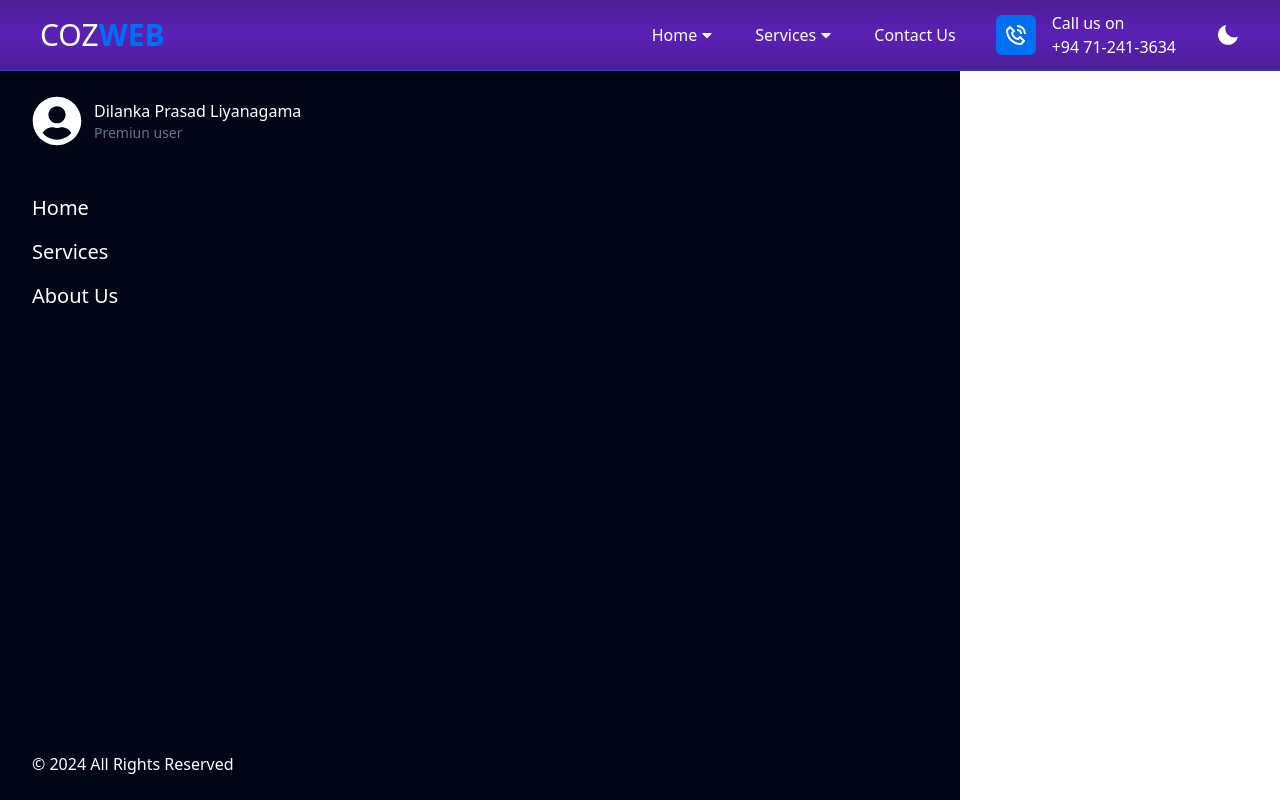
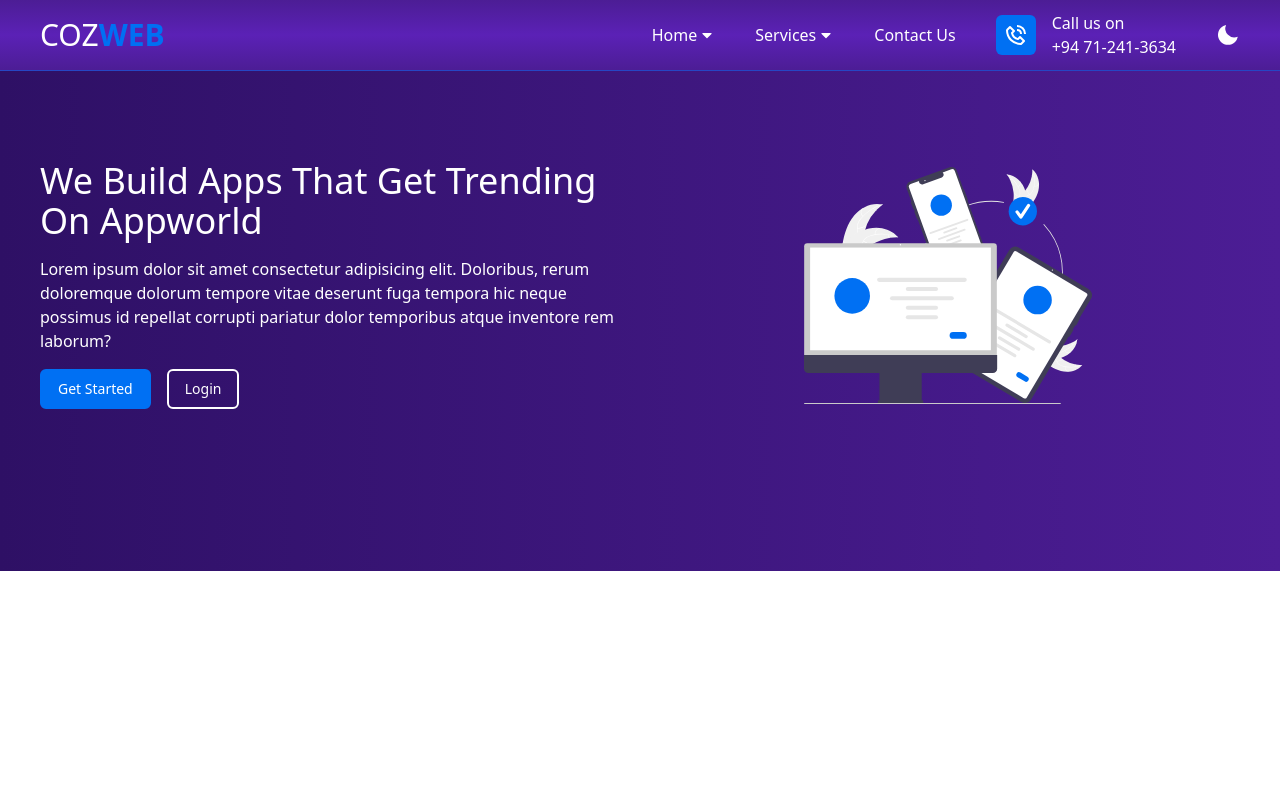
Before and after one commit to it21172878/cozweb, a React (Vite) app: page / in a window 1280 px wide. Built offline with nearby package versions, Linux system fonts and the light colour scheme.

Commit message:
Hero Section

```diff
--- a/src/components/hero/Hero.jsx
+++ b/src/components/hero/Hero.jsx
@@ -1,7 +1,35 @@
 // import React from 'react'
+import HeroImg from '../../assets/undraw_real_time_sync_re_nky7.svg';
 
 const Hero = () => {
-  return <div className=" h-[650px] bg-white dark:bg-black">Hero</div>;
+  return (
+    <div className=" h-[650px] md:h-[500px] bg-gradient-to-r from-violet-950 to-violet-900 pt-20">
+      <section className=" container flex flex-col items-center justify-between">
+        <div className=" grid grid-cols-1 md:grid-cols-2  items-center gap-8 text-white">
+          {/* hero text container */}
+          <div className=" flex flex-col items-center gap-4 text-center md:items-start md:text-left">
+            <h1 className=" text-4xl">
+              We Build Apps That Get Trending On Appworld
+            </h1>
+            <p>
+              Lorem ipsum dolor sit amet consectetur adipisicing elit.
+              Doloribus, rerum doloremque dolorum tempore vitae deserunt fuga
+              tempora hic neque possimus id repellat corrupti pariatur dolor
+              temporibus atque inventore rem laborum?
+            </p>
+            <div className=" space-x-4">
+              <button className=" btn-primary">Get Started</button>
+              <button className=" btn-outline">Login</button>
+            </div>
+          </div>
+          {/* hero image container */}
+          <div className=" mx-auto max-w-xs p-4">
+            <img src={HeroImg} alt="Not Found" className="" />
+          </div>
+        </div>
+      </section>
+    </div>
+  );
 };
 
 export default Hero;
--- a/src/components/navbar/ResponsiveMenu.jsx
+++ b/src/components/navbar/ResponsiveMenu.jsx
@@ -6,7 +6,7 @@ const ResponsiveMenu = ({ showMenu }) => {
   return (
     <div
       className={`${
-        showMenu ? '-left-[100%]' : 'left-0'
+        showMenu ? 'left-0' : '-left-[100%]'
       } h-screen w-[75%] bg-slate-950 fixed top-0 transition-all duration-500 pt-24 pb-6 px-8 flex flex-col justify-between text-white
       `}
     >
@@ -15,7 +15,7 @@ const ResponsiveMenu = ({ showMenu }) => {
           <FaUserCircle size={50} />
           <div>
             <h1>Dilanka Prasad Liyanagama</h1>
-            <h1 className=" text-sm text-slate-500">Premiun user</h1>
+            <h1 className=" text-sm text-slate-500">Premium user</h1>
           </div>
         </div>
         <nav className=" mt-12">
--- a/src/index.css
+++ b/src/index.css
@@ -6,4 +6,10 @@
   .bg-navbar {
     @apply bg-gradient-to-t from-violet-900 via-violet-800 to-violet-900;
   }
+  .btn-primary {
+    @apply rounded-md border-2 border-primary bg-primary px-4 py-2 text-sm text-white transition-colors duration-300 hover:bg-primary/80;
+  }
+  .btn-outline {
+    @apply rounded-md border-2 border-white px-4 py-2 text-sm text-white transition-colors duration-300;
+  }
 }
```
